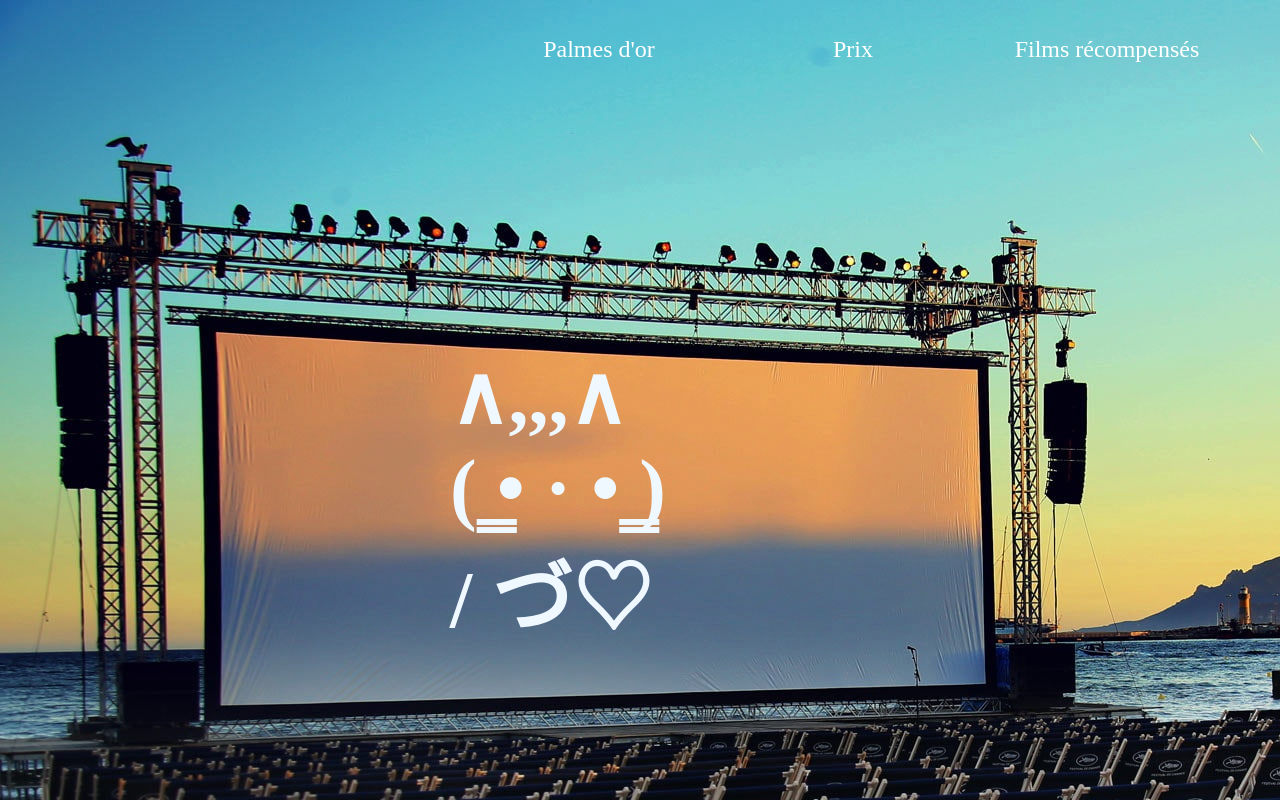
After one commit to maninimaninii/backend-palme-django, a Django app: template backend/Palme/laureats/templates/laureats/accueil.html in a window 1280 px wide. The commit adds this page. Run offline with Django 5.2, Linux system fonts and the light colour scheme; the template is opened without the code that fills it, so the values that code supplies are empty.

```diff
--- /dev/null
+++ b/backend/Palme/laureats/static/css/styleacc.css
@@ -0,0 +1,62 @@
+body{
+    margin: 0;
+    padding: 0;
+    background : url(wallpaperflare.com_wallpaper.jpg);
+    image-rendering: -webkit-optimize-contrast;
+}
+
+
+.titre{
+    color: aliceblue;
+    margin-top: 350px;
+    margin-left: 450px;
+    font-size: 80px;
+}
+.wrap{
+    width: auto;
+    margin-right: 50px;
+    float: right;
+    height: fit-content;
+}
+.navbar {
+    position: fixed;
+    top: 0%;
+    left: 25%;
+    width: 100%;
+    background-color: transparent;
+    z-index: 1000;
+    text-align: center;
+}
+
+
+
+
+.navbar li {
+    display: inline-block;
+    width: 250px;
+}
+
+.navbar li a {
+    color: white;
+    text-decoration: none;
+    padding: 20px 0;
+    font-family: poppins;
+    font-size: 24px;
+    display: block;
+    cursor: pointer;
+}
+
+.navbar li a:hover {
+    background: white;
+    color: #333;
+}
+
+.supprime{
+
+    width:100px;
+    color: aliceblue;
+        margin-left:5px;
+        box-shadow:1px 1px 1px #D83F3D;
+        cursor:pointer;
+        background-color: black;
+}
--- /dev/null
+++ b/backend/Palme/laureats/templates/laureats/accueil.html
@@ -0,0 +1,34 @@
+{% load static %}
+<!DOCTYPE html>
+<html>
+  <head>
+    <meta charset="utf-8">
+    <meta http-equiv="cache-control" content="max-age=0" />
+    <meta http-equiv="cache-control" content="no-cache" />
+    <meta http-equiv="expires" content="0" />
+    <meta http-equiv="expires" content="Tue, 01 Jan 1980 1:00:00 GMT" />
+    <meta http-equiv="pragma" content="no-cache" />
+    <title>Palmes d'or</title>
+    <link rel='stylesheet' href="{% static 'css/styleacc.css' %}">
+  </head>
+  <body>
+    <header>
+        <div class="navbar">
+            <ul class="navigation">
+                <li><a href=""> Palmes d'or </a></li>
+                <li><a href=""> Prix</a></li>
+                <li><a href="{% url 'liste_films' %}"> Films récompensés </a></li>
+                <li><a href="{% url 'liste_laureats' %}"> Lauréats </a></li>
+            </ul>
+        </div>
+
+
+            <h1 class="titre">∧,,,∧<br>
+
+                            (  ̳• · • ̳)<br>
+
+                            /    づ♡</h1>
+        </div>
+    </header>
+  </body>
+</html>
--- a/backend/Palme/laureats/templates/laureats/liste_laureats.html
+++ b/backend/Palme/laureats/templates/laureats/liste_laureats.html
@@ -12,8 +12,11 @@
             {% csrf_token %}
             <input type="submit" value="Supprimer">
         </form>
-        </li>
+
     {% endfor %}
     </ul>
+    <script>
+        window.history.replaceState({}, document.title, "/");
+    </script>
 </body>
 </html>
--- a/backend/Palme/laureats/urls.py
+++ b/backend/Palme/laureats/urls.py
@@ -2,6 +2,9 @@ from django.urls import path
 from . import views
 
 urlpatterns = [
-      path('', views.liste_laureats, name='liste_laureats'),
-      path('supprimer/<int:laureat_id>/', views.supprimer_laureat, name='supprimer_laureat'),
+      path('', views.accueil, name='acceuil'),
+      path('laureats/', views.liste_laureats, name='liste_laureats'),
+      path('supprimerl/<int:laureat_id>/', views.supprimer_laureat, name='supprimer_laureat'),
+      path('films/', views.liste_films, name='liste_films'),
+      path('supprimerf/<int:film_id>/', views.supprimer_film, name='supprimer_film'),
 ]
```
Also changed, not shown: backend/Palme/laureats/templates/laureats/liste_films.html (added, +22 -0 lines), backend/Palme/laureats/views.py (+39 -3 lines), backend/Palme/laureats/static/css/wallpaperflare.com_wallpaper.jpg (added).
